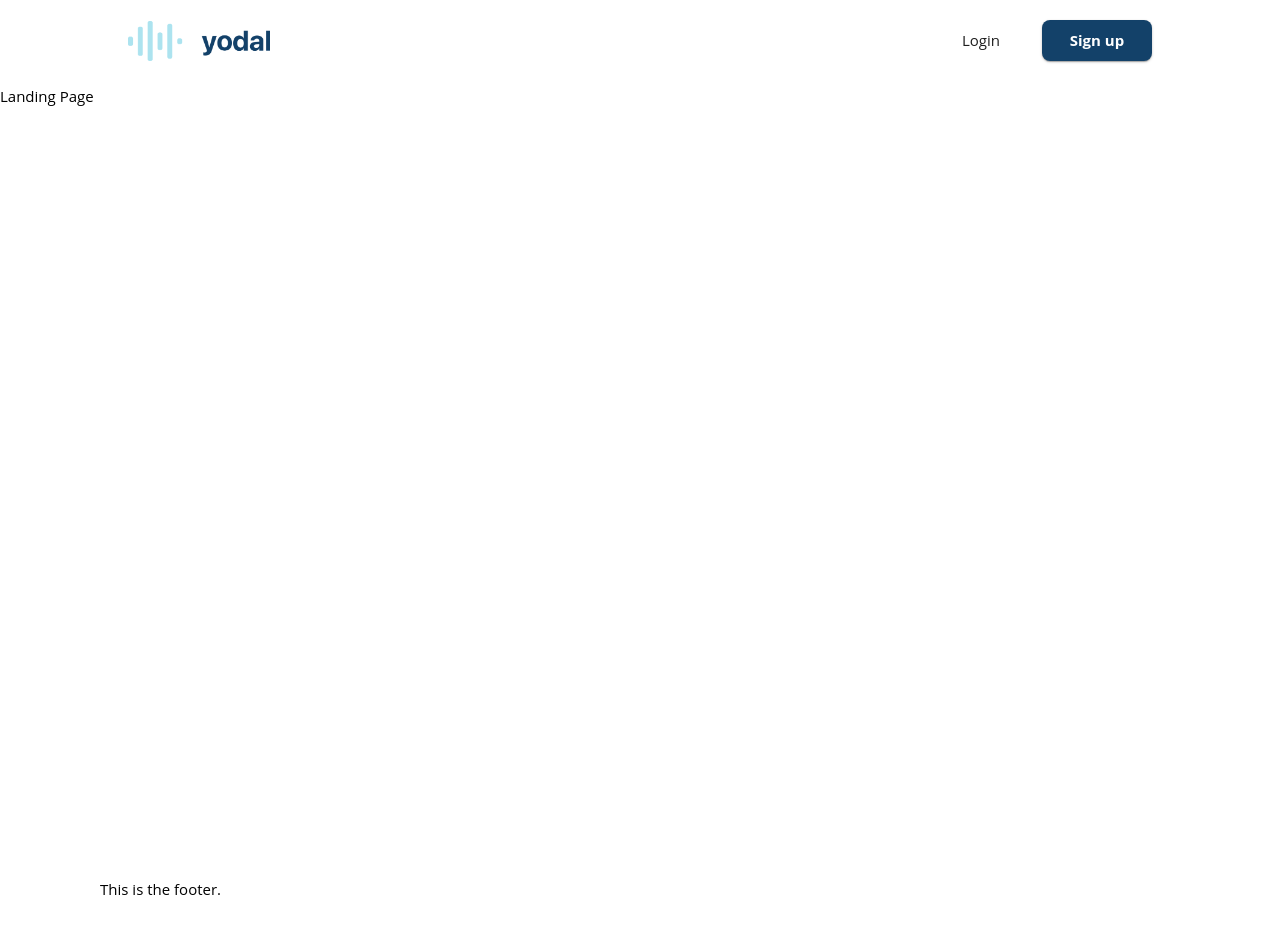
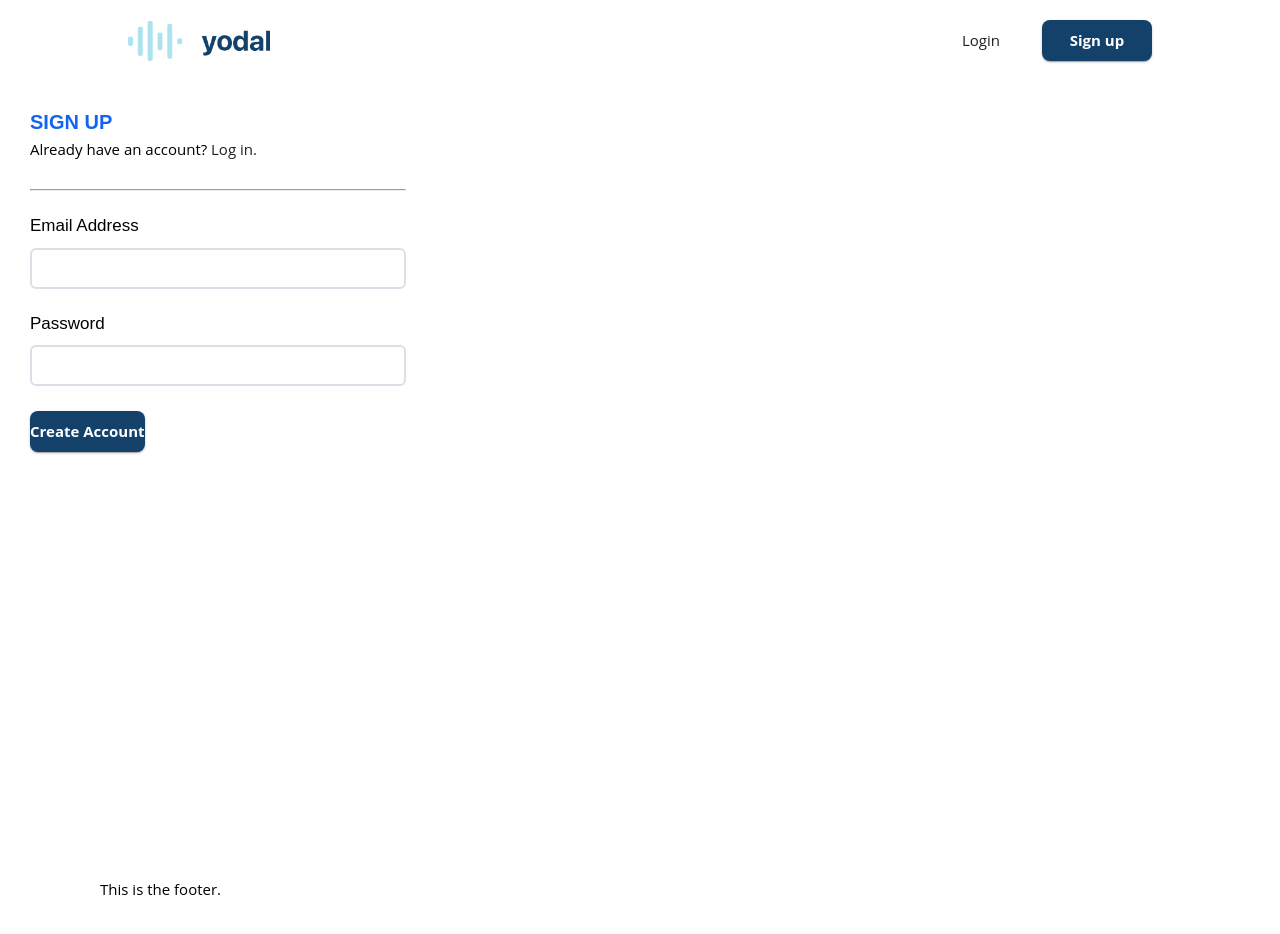
Before and after one commit to jpur3846/yodal, a React (Create React App) app in the folder yodal/: page / in a window 1280 px wide. Shown: the top 934 px of the page. Built offline with nearby package versions, Linux system fonts and the light colour scheme.

Commit message:
Created signup modal

```diff
--- a/yodal/src/App.js
+++ b/yodal/src/App.js
@@ -4,7 +4,7 @@ import NavBar from "./components/Navbar";
 import Footer from "./components/Footer";
 import { BrowserRouter as Router, Switch, Route, Link } from "react-router-dom";
 import Container from "react-bootstrap/Container";
-// import 'bootstrap/dist/css/bootstrap.min.css';
+import SignUpModal from "./components/SignUpModal";
 
 function App() {
   return (
@@ -14,13 +14,11 @@ function App() {
         <Router>
           <Switch>
             <Route path="/">
-              <p>Landing Page</p>
+              <SignUpModal />
             </Route>
             <Route path="/signup">
-              <p>Sign up</p>
             </Route>
             <Route path="/home">
-              <p>Home page</p>
             </Route>
           </Switch>
         </Router>
--- /dev/null
+++ b/yodal/src/components/SignUpModal/index.js
@@ -0,0 +1,58 @@
+import styled from "styled-components";
+import MainButton from '../buttons';
+import InputStyles from '../shared/InputStyles';
+
+const SignUpModalStyles = styled.div`
+    .modal-outer {
+        width: 43.6rem;
+        height: 40.8rem;
+        left: 381px;
+        top: 126px;
+        border-radius: 0.5rem;
+        display: flex;
+        flex-direction: column;
+        justify-content: flex-start;
+        align-items: flex-start;
+        padding: 30px,
+    }
+
+    .modal {
+        padding: 30px;
+        height: 40.8rem;
+    }
+
+    p, hr, input {
+        margin-bottom: 2.5rem;
+    }
+
+    h4 {
+        color: var(--primary);
+        font-weight: bold;
+    }
+
+    h5 {
+        margin-bottom: 1.2rem;
+    }
+`
+
+const SignUpModal = () => {
+    return (
+        <SignUpModalStyles>
+            <div className="modal-outer">
+                <div className="modal">
+                    <h4>SIGN UP</h4>
+                    <p>Already have an account? <a href="/">Log in.</a></p>
+                    <hr></hr>
+                    <h5>Email Address</h5>
+                    <InputStyles />
+
+                    <h5>Password</h5>
+                    <InputStyles />
+                    <MainButton>Create Account</MainButton>
+                </div>
+            </div>
+        </SignUpModalStyles>
+    )
+}
+
+export default SignUpModal;
--- /dev/null
+++ b/yodal/src/components/shared/InputStyles.js
@@ -0,0 +1,14 @@
+import styled from "styled-components";
+
+const InputStyles = styled.input`
+    width: 376px;
+    height: 41px;
+    left: 0px;
+    top: 33px;
+
+    border: 2px solid #D9E0E7;
+    box-sizing: border-box;
+    border-radius: 6px;
+`
+
+export default InputStyles;
```
